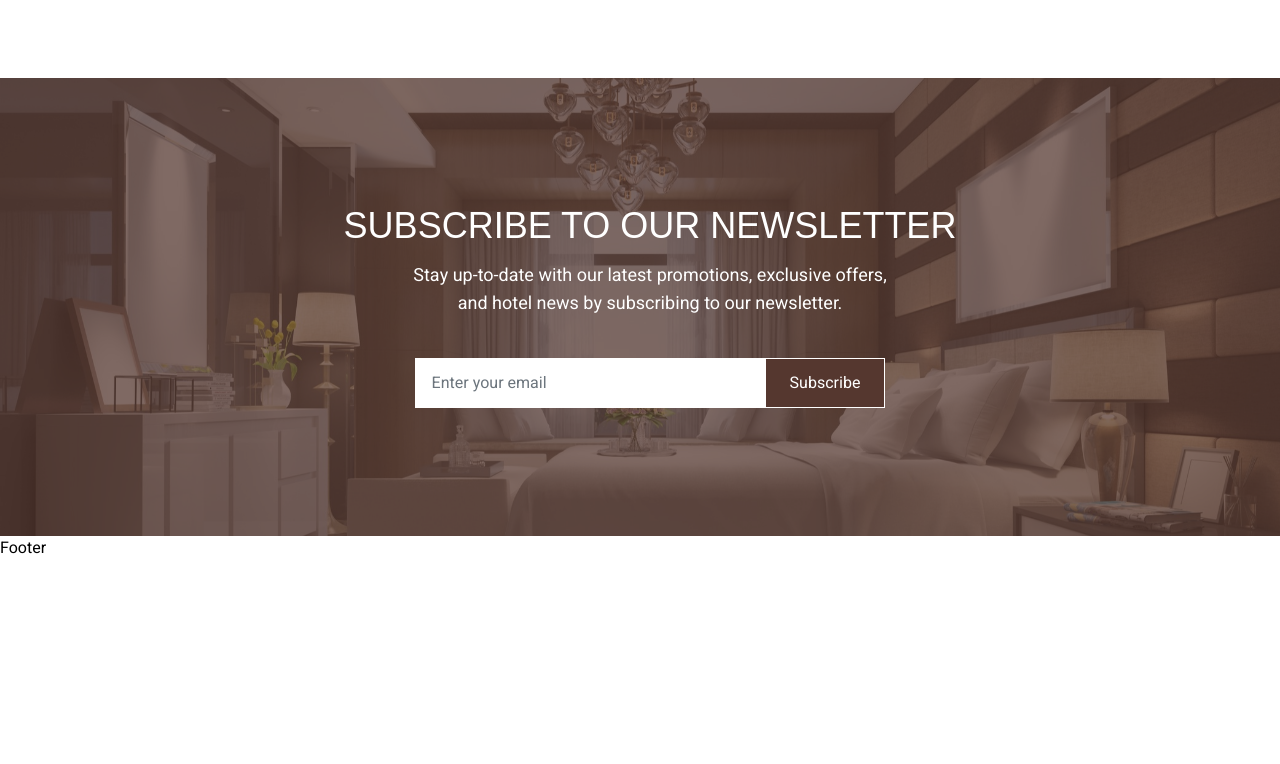
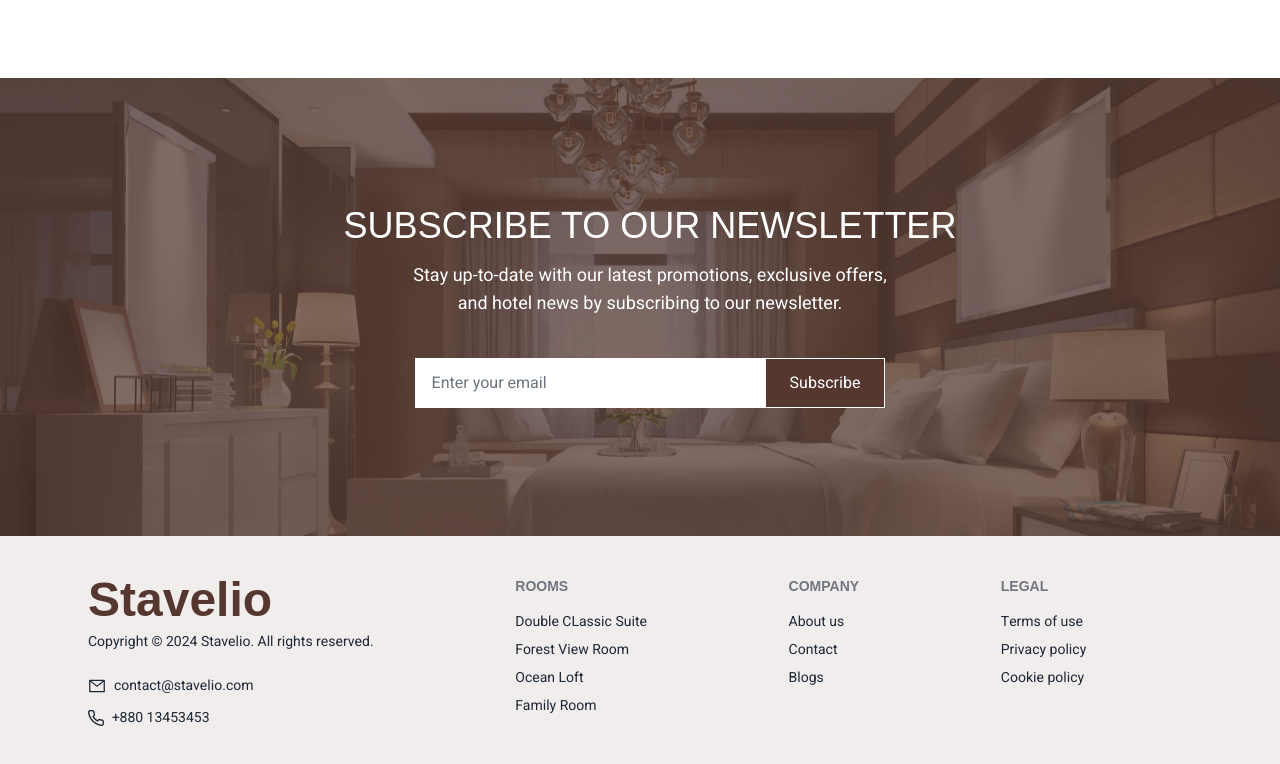
Before and after one commit to junayednoman/travelio-client-side, a Next.js app: page / in a window 1280 px wide. Shown: the part 3565-4329 px from the top of the page. Before the commit the page ends 4125 px from the top, so only its background shows below. Built offline with nearby package versions, Linux system fonts and the light colour scheme.

Commit message:
footer section done

```diff
--- a/src/app/sections/Footer.jsx
+++ b/src/app/sections/Footer.jsx
@@ -1,9 +1,44 @@
-import React from 'react';
+import Container from '@/components/Container';
+import Link from 'next/link';
+import { AiOutlineMail } from "react-icons/ai";
+
 
 const Footer = () => {
     return (
-        <div>
-            Footer
+        <div className='bg-[#F0EDEC]'>
+            <Container>
+                <footer className="footer p-10 text-base-content">
+                    <aside>
+                        <Link href="/">
+                            <h1 className='lg:text-5xl md:text-4xl text-3xl text-primaryColor'>Stavelio</h1>
+                        </Link>
+                        <p>Copyright © 2024 Stavelio. All rights reserved.</p>
+                        <ul className='space-y-3 mt-4'>
+                            <li className='flex items-center gap-2'><AiOutlineMail className='text-lg'></AiOutlineMail><span>contact@stavelio.com</span></li>
+                            <li className='flex items-center gap-2'><i className="pi pi-phone"></i><span>+880 13453453</span></li>
+                        </ul>
+                    </aside>
+                    <nav>
+                        <h6 className="footer-title">Rooms</h6>
+                        <a className="link link-hover">Double CLassic Suite</a>
+                        <a className="link link-hover">Forest View Room</a>
+                        <a className="link link-hover">Ocean Loft</a>
+                        <a className="link link-hover">Family Room</a>
+                    </nav>
+                    <nav>
+                        <h6 className="footer-title">Company</h6>
+                        <a className="link link-hover">About us</a>
+                        <a className="link link-hover">Contact</a>
+                        <a className="link link-hover">Blogs</a>
+                    </nav>
+                    <nav>
+                        <h6 className="footer-title">Legal</h6>
+                        <a className="link link-hover">Terms of use</a>
+                        <a className="link link-hover">Privacy policy</a>
+                        <a className="link link-hover">Cookie policy</a>
+                    </nav>
+                </footer>
+            </Container>
         </div>
     );
 };
--- a/tailwind.config.js
+++ b/tailwind.config.js
@@ -12,5 +12,5 @@ module.exports = {
       }
     },
   },
-  plugins: [],
+  plugins: [require("daisyui")],
 };
```
